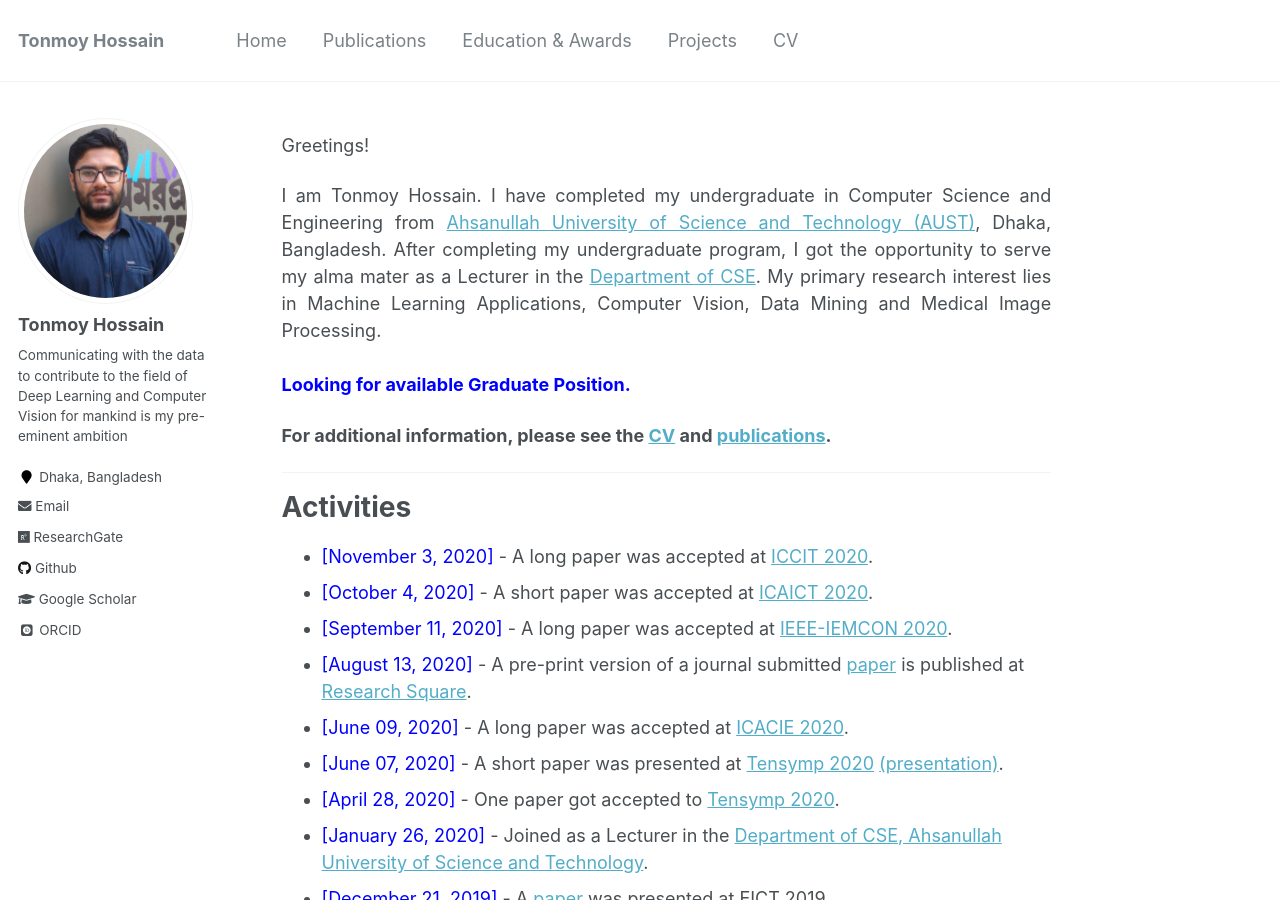
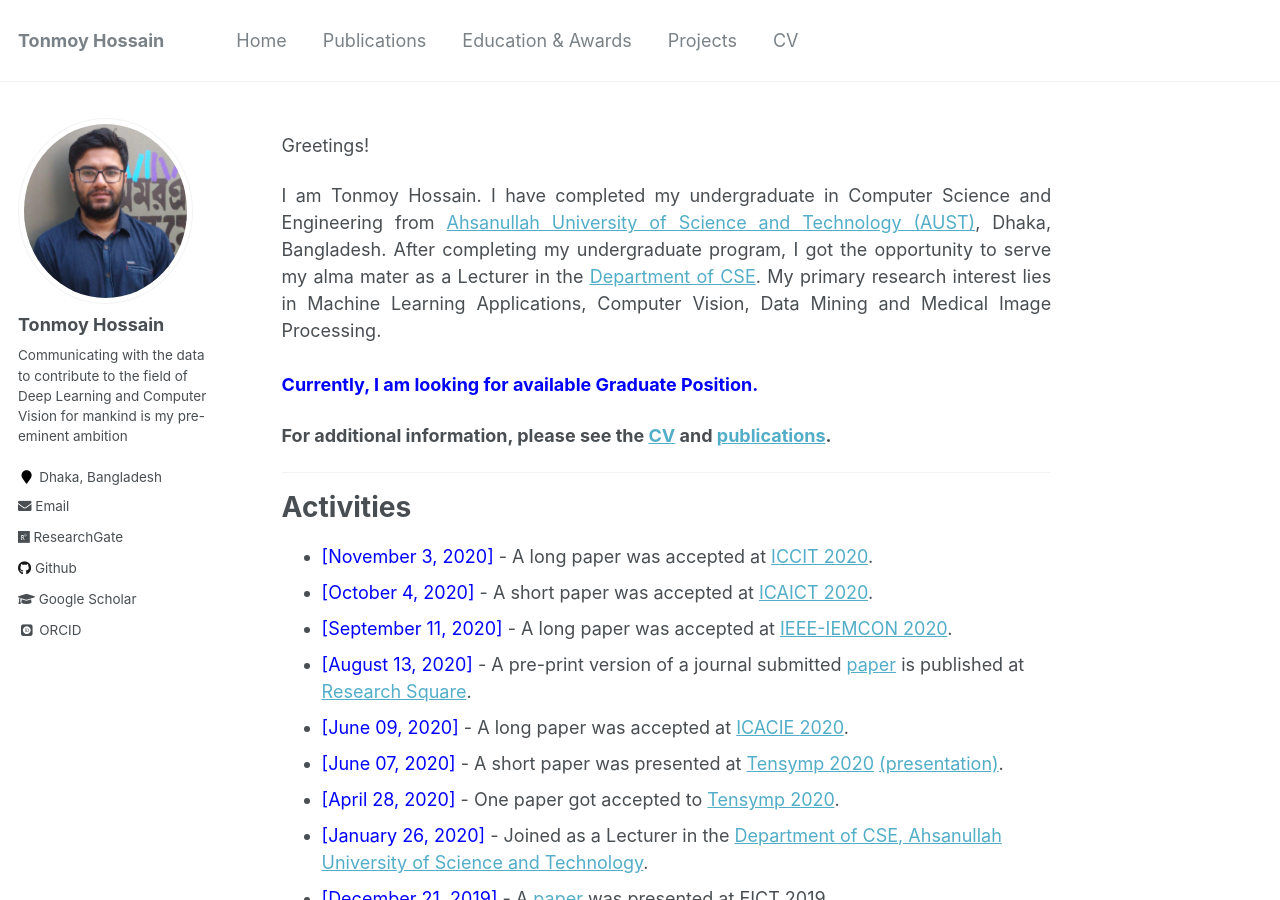
Before and after one commit to shaeekh/shaeekh.github.io, a Jekyll site: the page built from _pages/about.md, in a window 1280 px wide and 900 px high. Built offline with Jekyll 4.4.1, drawn with Linux system fonts in a browser that asks for light colours; some web fonts are replaced.

Commit message:
Update about.md

```diff
--- a/_pages/about.md
+++ b/_pages/about.md
@@ -14,7 +14,7 @@ Greetings!
 
 I am Tonmoy Hossain. I have completed my undergraduate in Computer Science and Engineering from <a href="http://aust.edu/">Ahsanullah University of Science and Technology (AUST)</a>, Dhaka, Bangladesh. After completing my undergraduate program, I got the opportunity to serve my alma mater as a Lecturer in the <a href="http://aust.edu/cse/index.htm">Department of CSE</a>. My primary research interest lies in Machine Learning Applications, Computer Vision, Data Mining and Medical Image Processing.<br /><br /></div>
 
-<span style="color:Blue"><b>Looking for available Graduate Position.</b>   </span><br />
+<span style="color:Blue"><b>Currently, I am looking for available Graduate Position.</b>   </span><br />
 
 
 **For additional information, please see the [CV](https://tonmoy-hossain.github.io/cv/) and [publications](https://tonmoy-hossain.github.io/publications/).**
```
